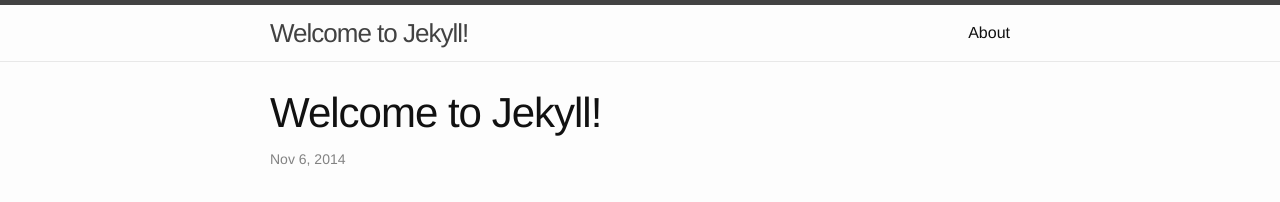
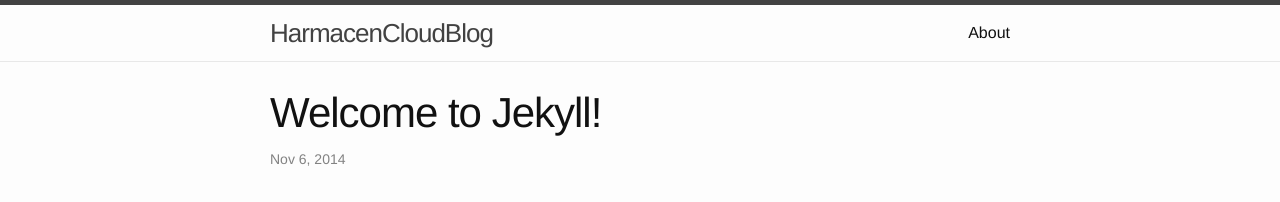
Before and after one commit to HarmaDev/HarmacenCloud, a Jekyll site: the page built from _posts/2014-11-06-welcome-to-jekyll.markdown, in a window 1280 px wide. Shown: the top 202 px of the page. Built offline with Jekyll 4.4.1, drawn with Linux system fonts in a browser that asks for light colours.

Commit message:
Change blog header

```diff
--- a/_includes/header_blog.html
+++ b/_includes/header_blog.html
@@ -2,7 +2,7 @@
 
   <div class="wrapper">
 
-    <a class="site-title" href="{{ page.url | prepend: site.baseurl }}">{{ page.title }}</a>
+    <a class="site-title" href="{{ "/blog" | prepend: site.baseurl }}">{{ site.title }}Blog</a>
 
     <nav class="site-nav">
       <a href="#" class="menu-icon">
```
